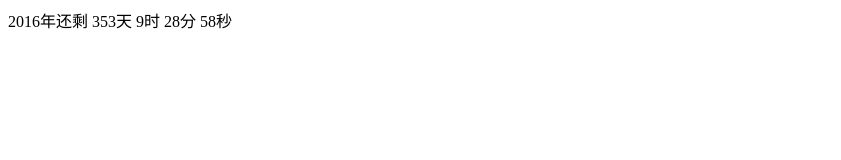
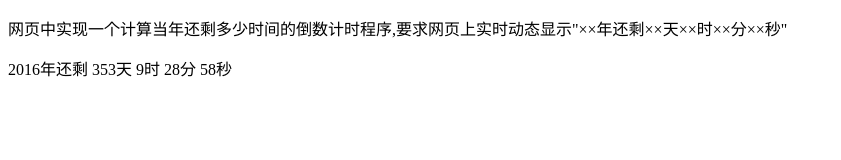
Before and after one commit to LiangCY/front-end-practices, a plain HTML site: page countdown/index.html in a window 1280 px wide. Shown: the whole page, without its empty margins (0-841 px from the left). Drawn offline with Linux system fonts and the light colour scheme.

Commit message:
倒计时

```diff
--- a/countdown/index.html
+++ b/countdown/index.html
@@ -5,6 +5,9 @@
     <title>CountDown</title>
 </head>
 <body>
+<p>
+    网页中实现一个计算当年还剩多少时间的倒数计时程序,要求网页上实时动态显示"××年还剩××天××时××分××秒"
+</p>
 <span class="count"></span>
 <script>
     function getTimeString() {
```
